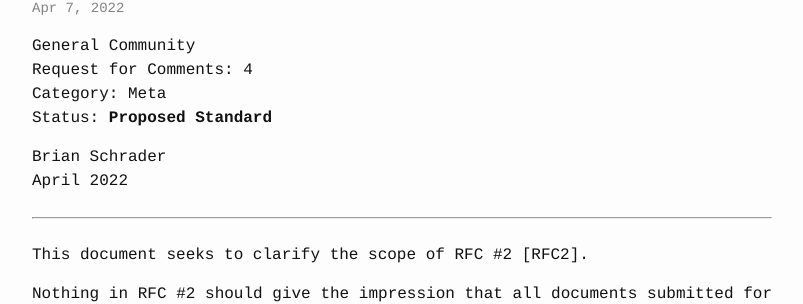
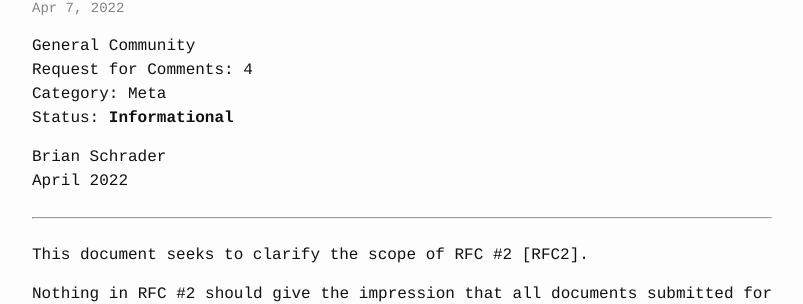
Before and after one commit to iifrp/iifrp.github.io, a Jekyll site: the page built from _rfc/RFC-4.md, in a window 1280 px wide. Shown: the part 170-474 px from the top of the page, without its empty margins (238-1041 px from the left). Built offline with Jekyll 4.4.1, drawn with Linux system fonts in a browser that asks for light colours.

Commit message:
Fixes typo

```diff
--- a/_rfc/RFC-4.md
+++ b/_rfc/RFC-4.md
@@ -10,7 +10,7 @@ status: informational
 General Community<br />
 Request for Comments: 4<br />
 Category: Meta<br />
-Status: **Proposed Standard**<br />
+Status: **Informational**<br />
 
 Brian Schrader<br />
 April 2022
```
